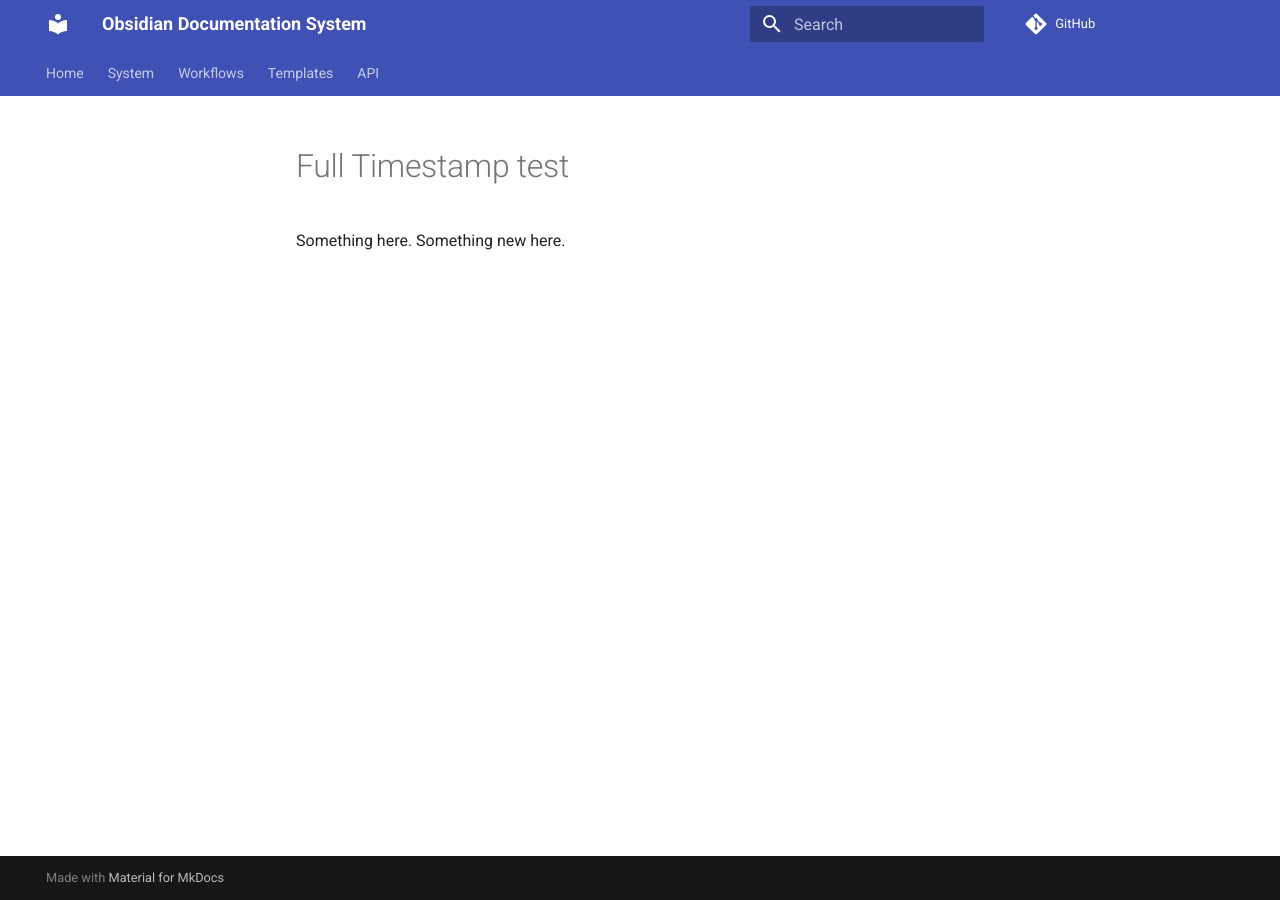
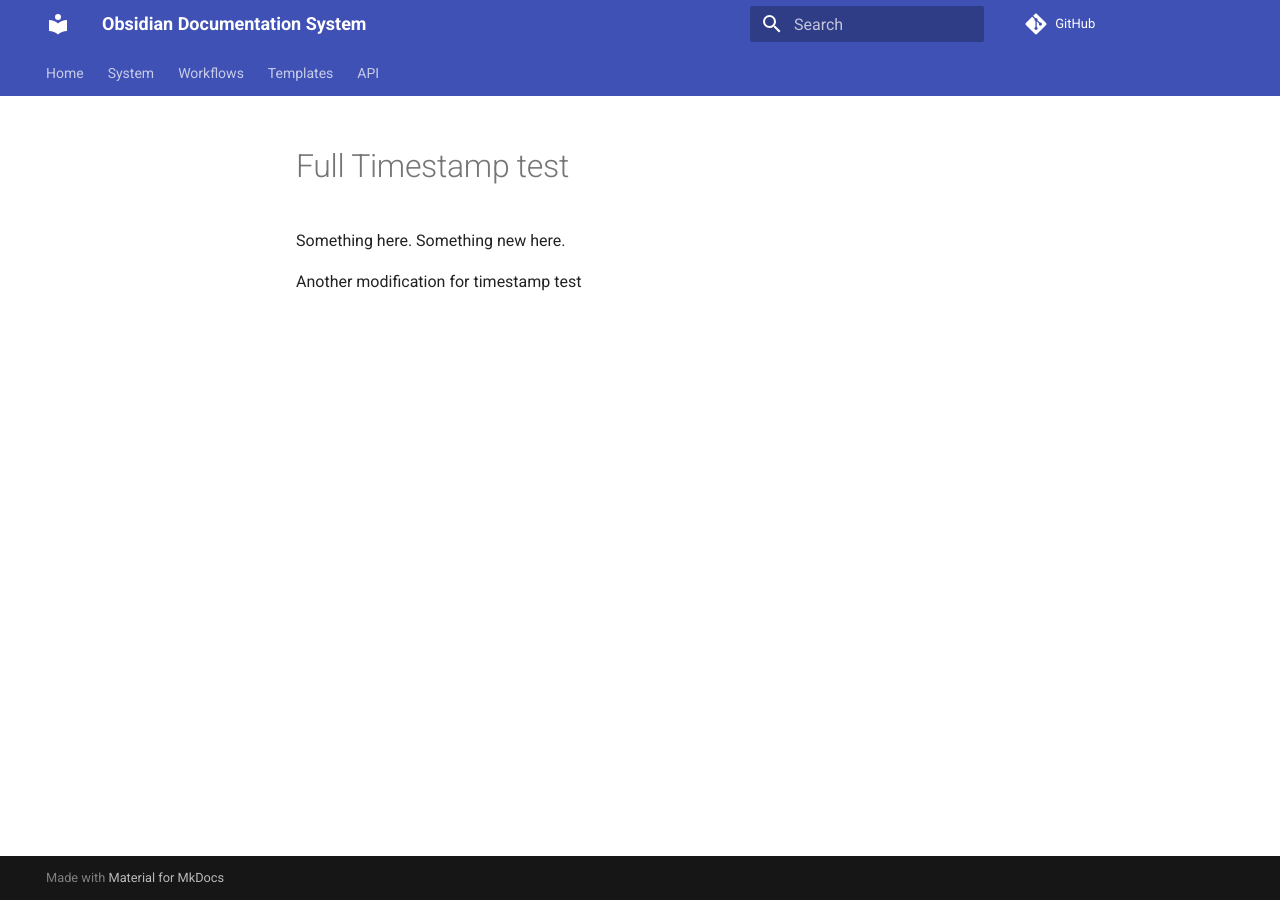
Before and after one commit to Giulia007/obsidian-docsystem, an MkDocs documentation site: the page built from docs/Full Timestamp test.md, in a window 1280 px wide. Built offline with MkDocs 1.6.1 and Material for MkDocs 9.7.7, drawn with Linux system fonts in a browser that asks for light colours; comment, search, counter and statistics services are not loaded.

Commit message:
test: trigger timestamp update after CI fix

```diff
--- a/docs/Full Timestamp test.md
+++ b/docs/Full Timestamp test.md
@@ -9,3 +9,5 @@ status:
 ---
 Something here.
 Something new here.
+
+Another modification for timestamp test
```
